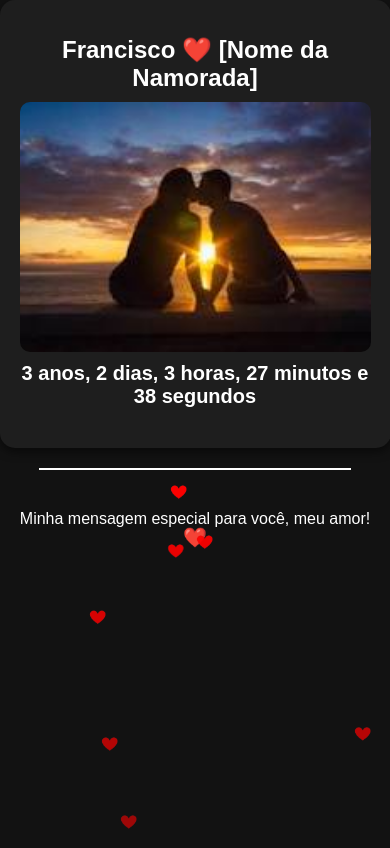
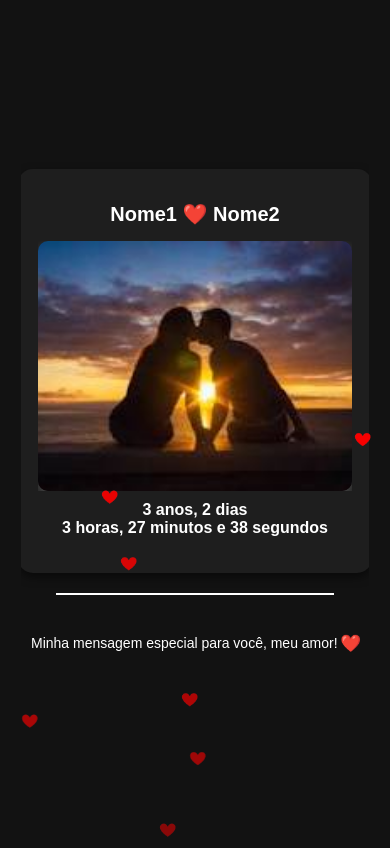
Before and after one commit to jotaaraujo43/PraValer, a plain HTML site: page index.html in a window 390 px wide. Shown: the top 848 px of the page. Drawn offline with Linux system fonts and the light colour scheme.

Commit message:
Add files via upload

```diff
--- a/index.html
+++ b/index.html
@@ -8,8 +8,8 @@
 </head>
 <body>
     <div class="container">
-        <!-- Nome do Casal -->
-        <h1 class="nome-casal"> Francisco ❤️ [Nome da Namorada]</h1>
+        <!-- Nome do Casal com Animação -->
+        <h1 class="nome-casal">Nome1 ❤️ Nome2</h1>
 
         <!-- Carrossel de Imagens e Timer juntos -->
         <div class="conteudo-central">
--- a/script.js
+++ b/script.js
@@ -12,7 +12,8 @@ function updateTimer() {
     const seconds = Math.floor((diff % (1000 * 60)) / 1000);
 
     document.getElementById("timer").innerHTML =
-        `${years} anos, ${days} dias, ${hours} horas, ${minutes} minutos e ${seconds} segundos`;
+        `${years} anos, ${days} dias <br>
+        ${hours} horas, ${minutes} minutos e ${seconds} segundos`;
 }
 
 // Atualiza o contador a cada segundo
@@ -38,18 +39,14 @@ function criarRosa() {
     rosa.classList.add("rose");
 
     rosa.style.left = Math.random() * 100 + "vw";
-    rosa.style.animationDuration = (Math.random() * 3 + 2) + "s";
-
-    const containerAltura = document.querySelector(".container").offsetHeight;
-    rosa.style.top = `${containerAltura + 20}px`;
+    rosa.style.animationDuration = (Math.random() * 5 + 2) + "s";
 
     document.body.appendChild(rosa);
 
-    // Remove a rosa após cair
     setTimeout(() => {
         rosa.remove();
-    }, 5000);
+    }, 7000);
 }
 
-// Criar rosas continuamente a cada 400ms
-setInterval(criarRosa, 400);
+// Criar rosas continuamente a cada 500ms
+setInterval(criarRosa, 500);
--- a/styles.css
+++ b/styles.css
@@ -1,28 +1,36 @@
-/* Resetando margens e impedindo rolagem lateral */
+/* Remove rolagem lateral */
 html, body {
     overflow-x: hidden;
     margin: 0;
     padding: 0;
-    width: 100%;
+    display: flex;
+    flex-direction: column;
+    align-items: center;
+    justify-content: center;
+    height: 100vh;
     background-color: #121212;
     color: white;
     font-family: 'Poppins', sans-serif;
     text-align: center;
-    display: flex;
-    flex-direction: column;
-    align-items: center;
 }
 
-/* Nome do casal */
+/* Nome do casal com efeito suave */
 .nome-casal {
     font-size: 24px;
     font-weight: bold;
-    margin-bottom: 10px;
+    margin-bottom: 15px;
+    animation: fadeIn 2s ease-in-out;
+}
+
+/* Efeito de fade-in */
+@keyframes fadeIn {
+    from { opacity: 0; transform: translateY(-10px); }
+    to { opacity: 1; transform: translateY(0); }
 }
 
 /* Container principal */
 .container {
-    max-width: 360px;
+    max-width: 320px;
     width: 90%;
     padding: 20px;
     border-radius: 15px;
@@ -30,21 +38,22 @@ html, body {
     box-shadow: 0px 4px 10px rgba(0, 0, 0, 0.5);
 }
 
-/* Centraliza imagens e tempo */
+/* Centraliza imagens e tempo juntos */
 .conteudo-central {
     display: flex;
     flex-direction: column;
     align-items: center;
+    justify-content: center;
 }
 
-/* Timer estilizado */
+/* Estilo do timer */
 .tempo {
-    font-size: 20px;
+    font-size: 18px;
     font-weight: bold;
     margin-top: 10px;
 }
 
-/* Estilo do carrossel */
+/* Ajuste no carrossel */
 .carousel {
     position: relative;
     width: 100%;
@@ -55,7 +64,7 @@ html, body {
     overflow: hidden;
 }
 
-/* Estilo das imagens */
+/* Estilo das imagens do carrossel com sombra */
 .imagem-casal {
     width: 100%;
     height: 100%;
@@ -63,7 +72,8 @@ html, body {
     border-radius: 10px;
     position: absolute;
     opacity: 0;
-    transition: opacity 1.5s ease-in-out;
+    transition: opacity 1s ease-in-out;
+    box-shadow: 0 4px 8px rgba(255, 255, 255, 0.2);
 }
 
 .imagem-casal.active {
@@ -81,6 +91,7 @@ html, body {
 
 /* Mensagem abaixo do container */
 .mensagem {
+    text-align: center;
     font-size: 16px;
     margin-top: 10px;
     padding: 10px;
@@ -92,24 +103,18 @@ html, body {
     animation: beat 1s infinite alternate;
 }
 
-/* Animação do coração */
-@keyframes beat {
-    from { transform: scale(1); }
-    to { transform: scale(1.2); }
-}
-
 /* Efeito de rosas caindo */
 .rose {
     position: absolute;
     width: 30px;
     height: 30px;
-    background-image: url('rosa.png');
+    background-image: url('rosa.png'); /* Certifique-se que a imagem existe */
     background-size: cover;
     opacity: 0.8;
     animation: fall linear infinite;
 }
 
-/* Melhor animação da queda */
+/* Animação da queda */
 @keyframes fall {
     from {
         transform: translateY(0);
@@ -120,3 +125,22 @@ html, body {
         opacity: 0;
     }
 }
+
+/* Animação do coração */
+@keyframes beat {
+    from { transform: scale(1); }
+    to { transform: scale(1.2); }
+}
+
+/* Responsividade */
+@media (max-width: 400px) {
+    .nome-casal {
+        font-size: 20px;
+    }
+    .tempo {
+        font-size: 16px;
+    }
+    .mensagem {
+        font-size: 14px;
+    }
+}
```
